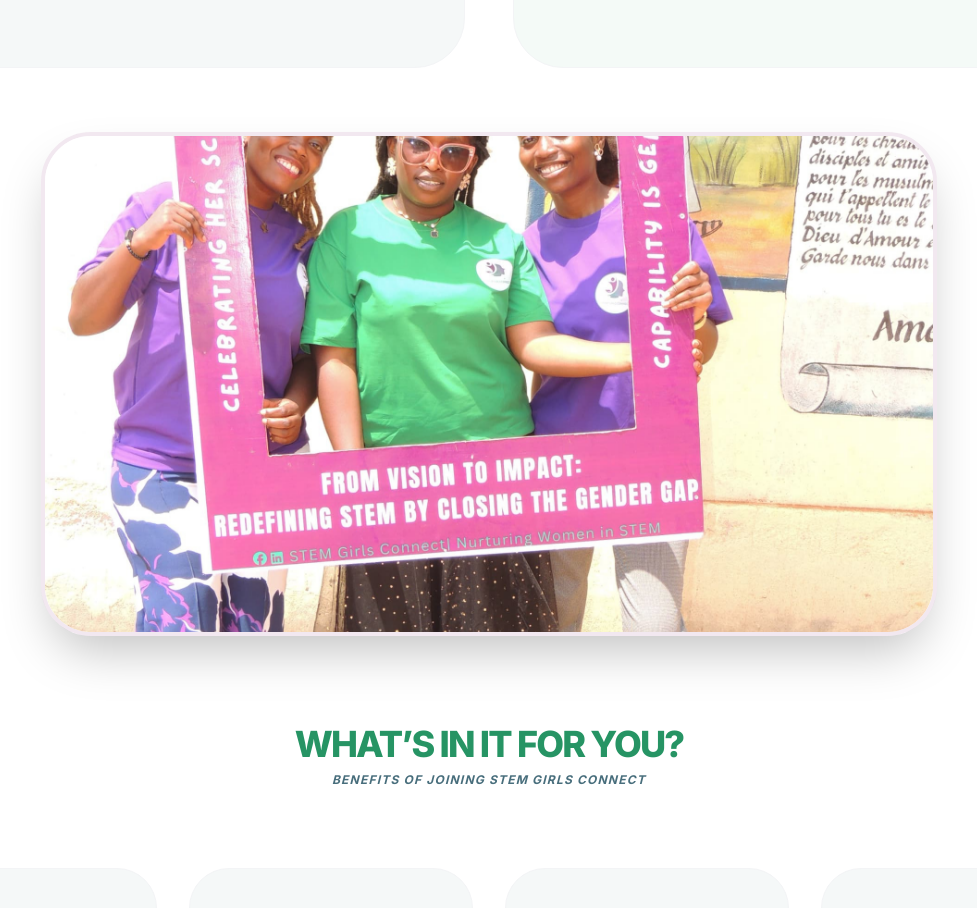
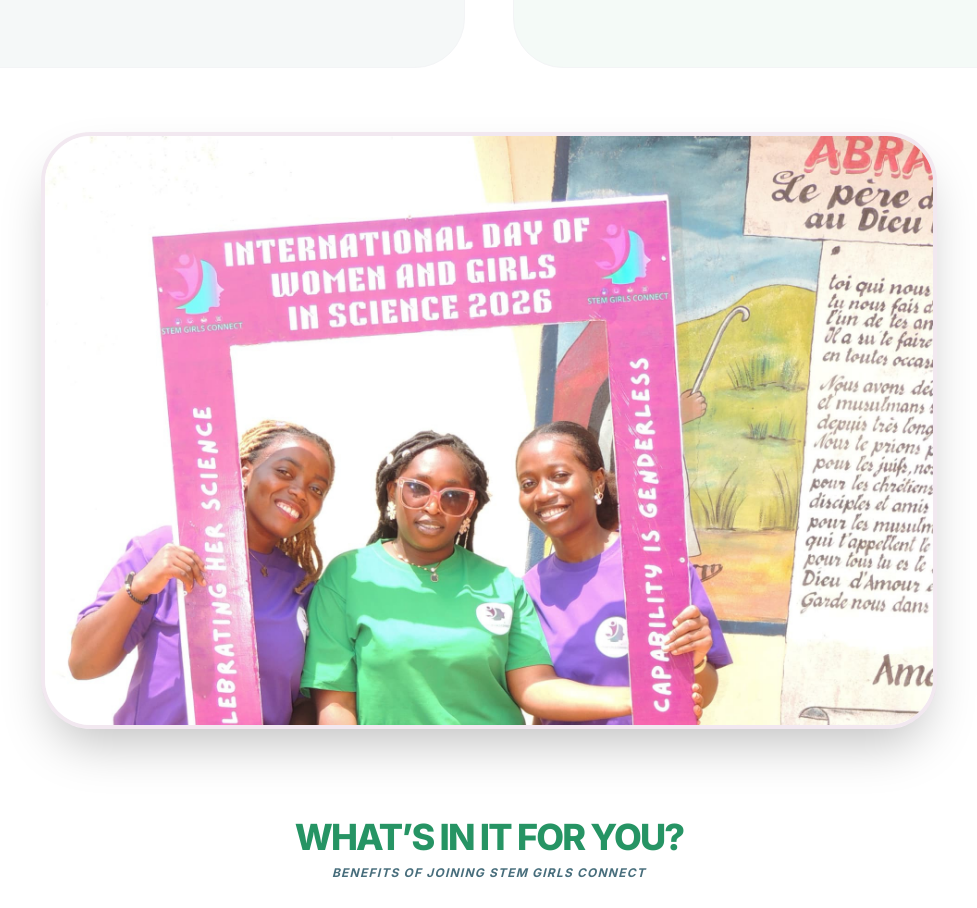
Before and after one commit to ReinaVisiy/stem-girls-connect, a React (Vite) app: page /#/join in a window 1280 px wide. Shown: the part 807-1715 px from the top of the page, without its empty margins (151-1128 px from the left). Built offline with nearby package versions, Linux system fonts and the light colour scheme.

Commit message:
Adjust photo framing on Home and Join Us pages

```diff
--- a/src/pages/Home.tsx
+++ b/src/pages/Home.tsx
@@ -23,11 +23,11 @@
             </p>
 
             {/* Added Picture */}
-            <div className="max-w-4xl mx-auto mb-12 rounded-[50px] overflow-hidden shadow-2xl border-4 border-brandPink/10 aspect-video">
+            <div className="max-w-4xl mx-auto mb-12 rounded-[50px] overflow-hidden shadow-2xl border-4 border-brandPink/10 aspect-[4/3]">
               <img
                 src="/Group SGC pic.jpg"
                 alt="STEM Girls Connect in Action"
-                className="w-full h-full object-cover"
+                className="w-full h-full object-cover object-top"
               />
             </div>
 
--- a/src/pages/JoinUs.tsx
+++ b/src/pages/JoinUs.tsx
@@ -68,11 +68,11 @@
 
       {/* IDGWS Photo */}
       <section className="container mx-auto px-6">
-        <ScrollReveal className="max-w-4xl mx-auto mb-16 rounded-[50px] overflow-hidden shadow-2xl border-4 border-brandPink/10 aspect-video">
+        <ScrollReveal className="max-w-4xl mx-auto mb-16 rounded-[50px] overflow-hidden shadow-2xl border-4 border-brandPink/10 aspect-[3/2]">
           <img
             src="/IDGWS.jpg"
             alt="STEM Girls Connect celebrating International Day of Girls and Women in Science"
-            className="w-full h-full object-cover"
+            className="w-full h-full object-cover object-top"
           />
         </ScrollReveal>
       </section>
```
